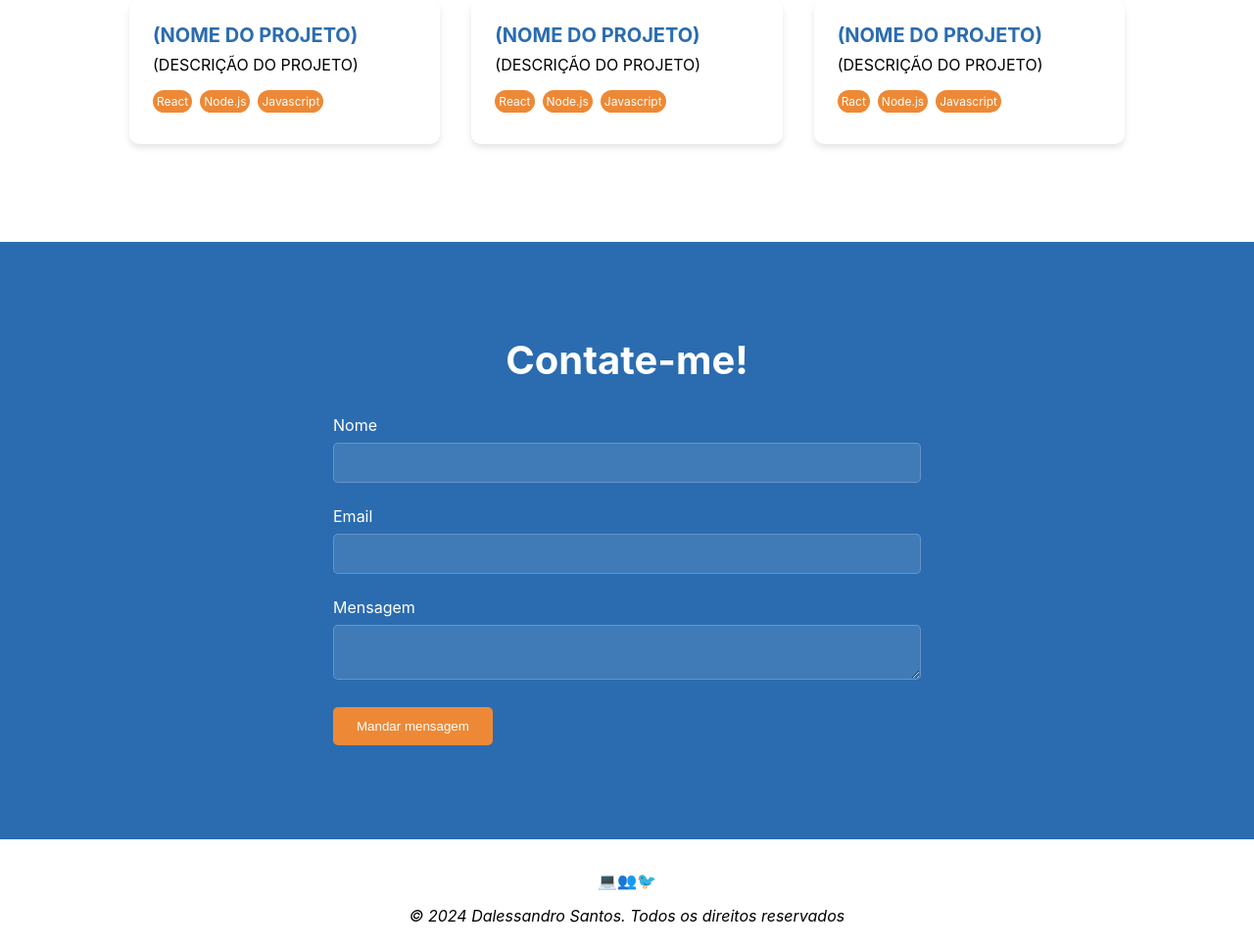
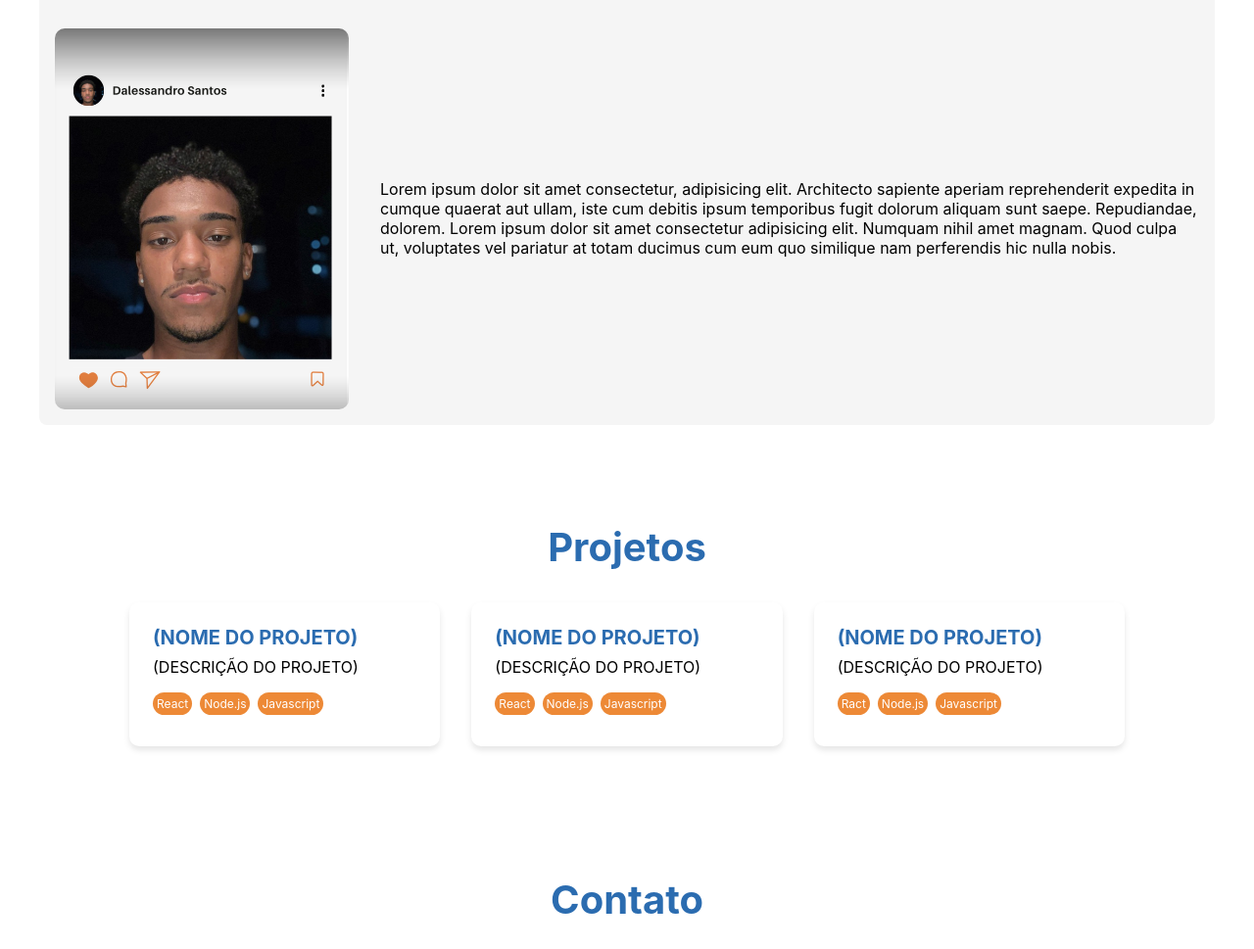
Before and after one commit to dalessandrosantos/portifolio, a plain HTML site: page index.html in a window 1280 px wide. Shown: the part 1021-1990 px from the top of the page at 98% size. Drawn offline with Linux system fonts and the light colour scheme.

Commit message:
Mudanças no portifólio

```diff
--- a/index.html
+++ b/index.html
@@ -25,12 +25,7 @@
             <div class="dev-texto">
                 <h1>Dalessandro Santos</h1>
                 <p>
-                    Óla, me chamo Dalessandro André dos Santos(ou Dale😝), tenho 19 anos e sou do Rio Grande do Sul,
-                    Brasil. Estudante de Análise e Desenvolvimento de Sistemas, apaixonado por tecnologia e inovação.
-                    Estou começando minha jornada na área de desenvolvimento web, com foco em front-end. Com uma forte
-                    motivação para aprender e me aprimorar, vejo cada desafio como uma oportunidade de crescimento.
-                    Estou sempre buscando novas formas de expandir meus conhecimentos e contribuir com soluções
-                    criativas e eficientes.
+                    Meu nome é <strong>Dalessandro André dos Santos</strong>, estou iniciando minha carreira na área de programação. Atualmente cursando em <strong>Análise e Desenvolvimento de Sistemas</strong>. Estou extremamente motivado e vejo cada oportunidade como uma forma de expandir meus conhecimentos. Atualmente, estou procurando melhorias na área, onde posso aplicar meus conhecimentos e contribuir para projetos reais. Tenho grande interesse em aprender com profissionais mais especializados e desenvolver soluções criativas e funcionais para desafios de programação.
                 </p>
                 <a href="#contato" class="botao-de-contato"> Entre em contato </a>
             </div>
@@ -49,11 +44,14 @@
                     <p>HTML, CSS, Javascript, React</p>
                 </div>
 
-                <div class="skills-item">
-                    <div class="skill-icon">&#128736;</div>
-                    <h3> Ferramentas </h3>
-                    <p>Git, Chrome DevTools</p>
-                </div>
+            </div>
+        </section>
+
+        <section  id="saber-mais" class="terceira-secao container fade-in">
+            <h2 class="titulo-secao">Mais sobre mim</h2>
+            <div>
+                <img  class="img-saber-mais" src="imagem/Dalessandro Santos.png" alt="Imagem do Dalessandro André dos Santos">
+                <p>Lorem ipsum dolor sit amet consectetur, adipisicing elit. Architecto sapiente aperiam reprehenderit expedita in cumque quaerat aut ullam, iste cum debitis ipsum temporibus fugit dolorum aliquam sunt saepe. Repudiandae, dolorem. Lorem ipsum dolor sit amet consectetur adipisicing elit. Numquam nihil amet magnam. Quod culpa ut, voluptates vel pariatur at totam ducimus cum eum quo similique nam perferendis hic nulla nobis.</p>
             </div>
         </section>
 
@@ -90,34 +88,35 @@
             </div>
         </section>
 
-        <section id="contato" class="contato dade-in">
-            <h2 class="titulo-contato"> Contate-me! </h2>
-            <form class="contato-form">
-                <div class="grupo-formulario">
-                    <label for="nome"> Nome </label>
-                    <input id="nome" name="nome" type="text" required>
-                </div>
-                <div class="grupo-formulario">
-                    <label for="email"> Email </label>
-                    <input id="email" name="email" type="text" required>
-                </div>
-                <div class="grupo-formulario">
-                    <label for="mensagem"> Mensagem </label>
-                    <textarea name="mensagem" id="mensagem"></textarea>
-                </div>
-                <button type="submit"> Mandar mensagem </button>
-            </form>
         </section>
 
-        <footer>
-            <ul class="icones-footer">
-                <li>&#128187;</li>
-                <li>&#128101;</li>
-                <li>&#128038;</li>
-            </ul>
+        <footer id="contato">
+            <h2 class="titulo-footer">Contato</h2>
+
+            <div>
+                <a href="https://www.instagram.com/dale05__/" title="Instagram" target="_blank">
+                    <svg xmlns="http://www.w3.org/2000/svg" width="32" height="32" fill="#00000" class="bi bi-instagram" viewBox="0 0 16 16">
+                        <path d="M8 0C5.829 0 5.556.01 4.703.048 3.85.088 3.269.222 2.76.42a3.9 3.9 0 0 0-1.417.923A3.9 3.9 0 0 0 .42 2.76C.222 3.268.087 3.85.048 4.7.01 5.555 0 5.827 0 8.001c0 2.172.01 2.444.048 3.297.04.852.174 1.433.372 1.942.205.526.478.972.923 1.417.444.445.89.719 1.416.923.51.198 1.09.333 1.942.372C5.555 15.99 5.827 16 8 16s2.444-.01 3.298-.048c.851-.04 1.434-.174 1.943-.372a3.9 3.9 0 0 0 1.416-.923c.445-.445.718-.891.923-1.417.197-.509.332-1.09.372-1.942C15.99 10.445 16 10.173 16 8s-.01-2.445-.048-3.299c-.04-.851-.175-1.433-.372-1.941a3.9 3.9 0 0 0-.923-1.417A3.9 3.9 0 0 0 13.24.42c-.51-.198-1.092-.333-1.943-.372C10.443.01 10.172 0 7.998 0zm-.717 1.442h.718c2.136 0 2.389.007 3.232.046.78.035 1.204.166 1.486.275.373.145.64.319.92.599s.453.546.598.92c.11.281.24.705.275 1.485.039.843.047 1.096.047 3.231s-.008 2.389-.047 3.232c-.035.78-.166 1.203-.275 1.485a2.5 2.5 0 0 1-.599.919c-.28.28-.546.453-.92.598-.28.11-.704.24-1.485.276-.843.038-1.096.047-3.232.047s-2.39-.009-3.233-.047c-.78-.036-1.203-.166-1.485-.276a2.5 2.5 0 0 1-.92-.598 2.5 2.5 0 0 1-.6-.92c-.109-.281-.24-.705-.275-1.485-.038-.843-.046-1.096-.046-3.233s.008-2.388.046-3.231c.036-.78.166-1.204.276-1.486.145-.373.319-.64.599-.92s.546-.453.92-.598c.282-.11.705-.24 1.485-.276.738-.034 1.024-.044 2.515-.045zm4.988 1.328a.96.96 0 1 0 0 1.92.96.96 0 0 0 0-1.92m-4.27 1.122a4.109 4.109 0 1 0 0 8.217 4.109 4.109 0 0 0 0-8.217m0 1.441a2.667 2.667 0 1 1 0 5.334 2.667 2.667 0 0 1 0-5.334"/>
+                      </svg>
+                </a>
+
+                <a href="https://www.linkedin.com/in/dalessandrosantos/"  title="Linkedin" target="_blank">
+                    <svg xmlns="http://www.w3.org/2000/svg" width="32" height="32" fill="#00000" class="bi bi-linkedin" viewBox="0 0 16 16">
+                        <path d="M0 1.146C0 .513.526 0 1.175 0h13.65C15.474 0 16 .513 16 1.146v13.708c0 .633-.526 1.146-1.175 1.146H1.175C.526 16 0 15.487 0 14.854zm4.943 12.248V6.169H2.542v7.225zm-1.2-8.212c.837 0 1.358-.554 1.358-1.248-.015-.709-.52-1.248-1.342-1.248S2.4 3.226 2.4 3.934c0 .694.521 1.248 1.327 1.248zm4.908 8.212V9.359c0-.216.016-.432.08-.586.173-.431.568-.878 1.232-.878.869 0 1.216.662 1.216 1.634v3.865h2.401V9.25c0-2.22-1.184-3.252-2.764-3.252-1.274 0-1.845.7-2.165 1.193v.025h-.016l.016-.025V6.169h-2.4c.03.678 0 7.225 0 7.225z"/>
+                      </svg>
+                </a>
+
+                <a href="https://github.com/dalessandrosantos" title="Github" target="_blank">
+                    <svg xmlns="http://www.w3.org/2000/svg" width="32" height="32" fill="#00000" class="bi bi-github" viewBox="0 0 16 16">
+                        <path d="M8 0C3.58 0 0 3.58 0 8c0 3.54 2.29 6.53 5.47 7.59.4.07.55-.17.55-.38 0-.19-.01-.82-.01-1.49-2.01.37-2.53-.49-2.69-.94-.09-.23-.48-.94-.82-1.13-.28-.15-.68-.52-.01-.53.63-.01 1.08.58 1.23.82.72 1.21 1.87.87 2.33.66.07-.52.28-.87.51-1.07-1.78-.2-3.64-.89-3.64-3.95 0-.87.31-1.59.82-2.15-.08-.2-.36-1.02.08-2.12 0 0 .67-.21 2.2.82.64-.18 1.32-.27 2-.27s1.36.09 2 .27c1.53-1.04 2.2-.82 2.2-.82.44 1.1.16 1.92.08 2.12.51.56.82 1.27.82 2.15 0 3.07-1.87 3.75-3.65 3.95.29.25.54.73.54 1.48 0 1.07-.01 1.93-.01 2.2 0 .21.15.46.55.38A8.01 8.01 0 0 0 16 8c0-4.42-3.58-8-8-8"/>
+                      </svg>
+                </a>
+            </div>
+
             <p><i>&copy; 2024 Dalessandro Santos. Todos os direitos reservados </i></p>
         </footer>
     </main>
+
 </body>
 
 </html>
--- a/style.css
+++ b/style.css
@@ -1,6 +1,11 @@
 @charset "UTF-8";
 
 /* ALL ========================*/
+
+html {
+
+}
+
 * {
     margin: 0;
     padding: 0;
@@ -21,6 +26,7 @@
 
 body {
     font-family: var(--fonte);
+
 }
 
 /* HEADER ===============================*/
@@ -90,10 +96,13 @@ section {
 }
 
 .dev {
+    border-radius: 8px;
+    background-color: #f5f5f5;
     display: grid;
     grid-template-columns: 1fr 1fr;
     gap: 2rem;
     align-items: center;
+    padding: 1rem;
 }
 
 .dev-texto h1 {
@@ -201,51 +210,11 @@ section {
     margin:100px ;
 }
 
-.contato {
-    background-color: var(--cor-secundaria);
-    color: white;
-}
-
-.contato-form {
-    max-width: 600px;
-    margin: 0 auto;
-}
-
-.grupo-formulario {
-    margin-bottom: 1.5rem;
-}
-
-label {
-    margin-bottom: 0.5rem;
-    display: block;
-}
-
-input, textarea {
-    background-color: rgba(255,255,255,0.1);
-    border: 1px solid rgba(255,255,255,0.2);
-    padding: 0.75rem;
-    border-radius: 5px;
-    color: white;
-    width: 100%;
-}
-
-button {
-    background-color: var(--cor-auxiliar);
-    color: white;
-    padding: 0.75rem 1.5rem;
-    border: none;
-    border-radius: 5px;
-    cursor: pointer;
-}
-
-.titulo-contato {
-    color: white;
-}
-
 footer {
     background-color: var(--cor-de-fundo-card);
     text-align: center;
     padding: 2rem 0;
+
 }
 
 .icones-footer {
@@ -263,3 +232,22 @@ footer {
 .fade-in {
     animation: fade 1s ease-out;
 }
+
+.terceira-secao {
+    border-radius: 8px;
+    background-color: #f5f5f5;
+    padding: 1rem;
+
+}
+
+.terceira-secao > div {
+    display: grid;
+    grid-template-columns: 1fr 3fr;
+    gap: 2rem;
+    align-items: center;
+}
+
+.terceira-secao > div img {
+  width: 300px;
+  border-radius: 10px;
+}
```
Also changed, not shown: imagem/Dalessandro Santos.png (added).
